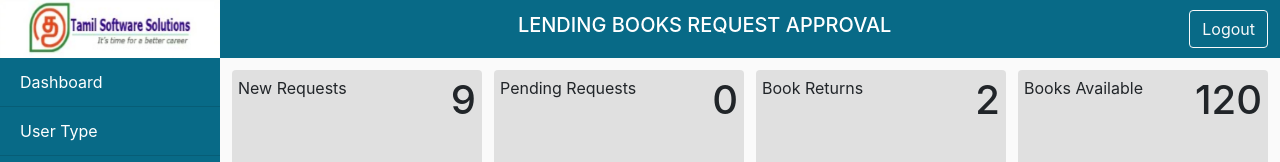
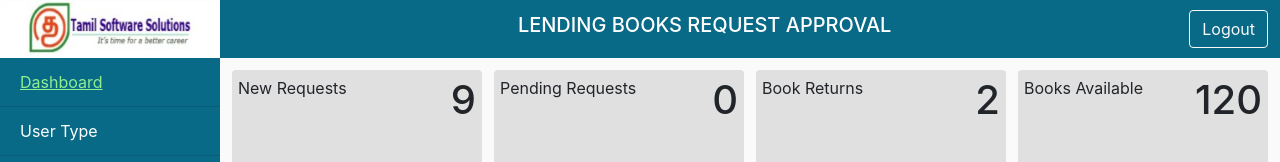
Before and after one commit to PerumalJP/tss-lending-book-request, a React (Create React App) app: page /dashboard in a window 1280 px wide. Both pictures are taken after typing "Sample", "Sample123" into the empty fields and a click on the button "Submit". Shown: the top 162 px of the page. Built offline with nearby package versions, Linux system fonts and the light colour scheme.

Commit message:
Fix active nav link style

```diff
--- a/src/App.css
+++ b/src/App.css
@@ -42,3 +42,8 @@
   content: ' *';
   color: red;
 }
+
+.nav-bar .active {
+  color: lightgreen;
+  text-decoration: underline;
+}
--- a/src/components/navBar/index.js
+++ b/src/components/navBar/index.js
@@ -1,25 +1,25 @@
 import ListGroup from 'react-bootstrap/ListGroup';
 
-import { Link } from 'react-router-dom';
+import { NavLink } from 'react-router-dom';
 
 const NavBar = () => {
     return (
         <nav className="nav-bar">
             <ListGroup variant="flush">
                 <ListGroup.Item>
-                    <Link to="/dashboard">Dashboard</Link>
+                    <NavLink to="/dashboard">Dashboard</NavLink>
                 </ListGroup.Item>
                 <ListGroup.Item>
-                    <Link to="/userType">User Type</Link>
+                    <NavLink to="/userType">User Type</NavLink>
                 </ListGroup.Item>
                 <ListGroup.Item>
-                    <Link to="/userMaster">User Master</Link>
+                    <NavLink to="/userMaster">User Master</NavLink>
                 </ListGroup.Item>
                 <ListGroup.Item>
-                    <Link to="/booksMaster">Books Master</Link>
+                    <NavLink to="/booksMaster">Books Master</NavLink>
                 </ListGroup.Item>
                 <ListGroup.Item>
-                    <Link to="/author">Author</Link>
+                    <NavLink to="/author">Author</NavLink>
                 </ListGroup.Item>
             </ListGroup>
         </nav>
```
